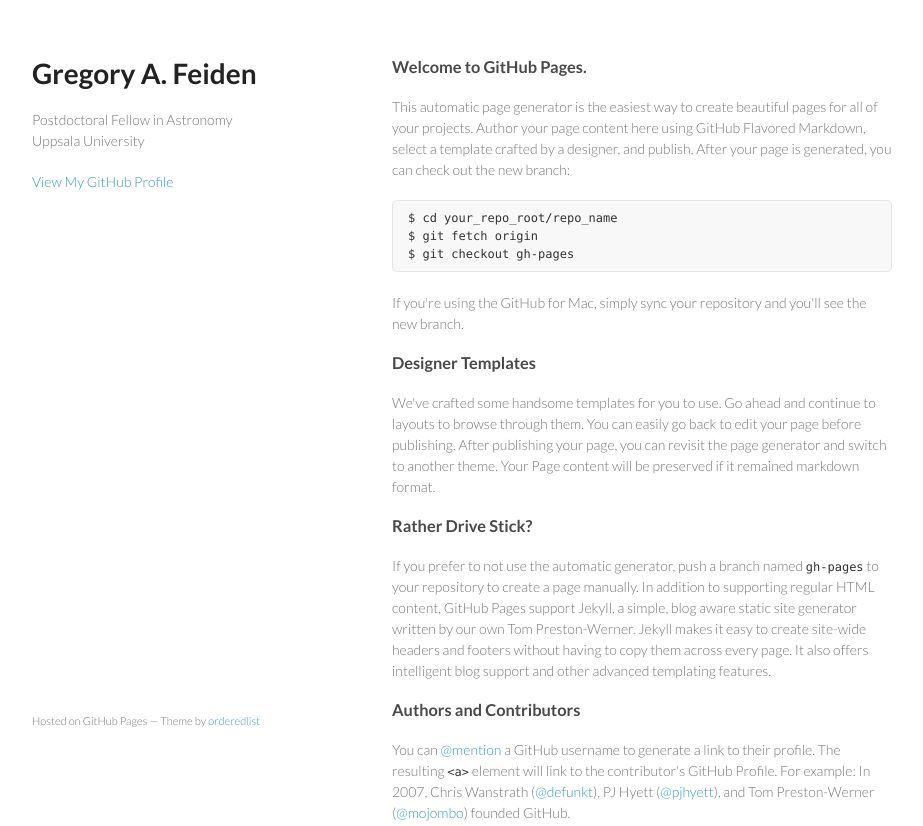
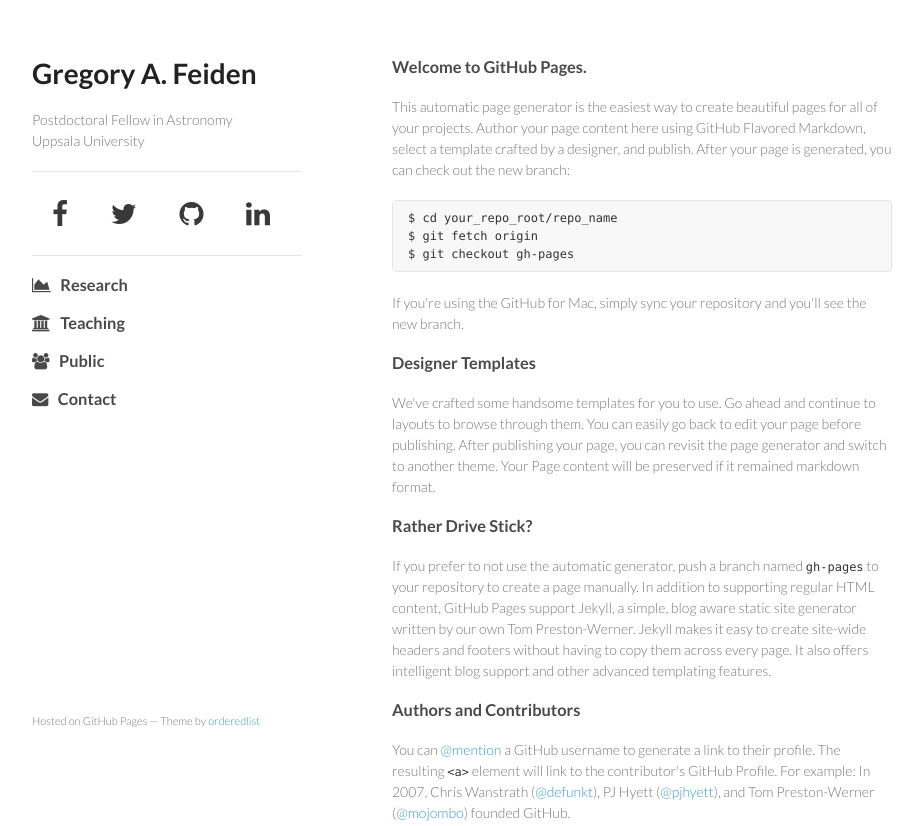
Before and after one commit to gfeiden/gfeiden.github.io, a plain HTML site: page index.html in a window 1280 px wide. Shown: the top 826 px of the page, without its empty margins (178-1101 px from the left). Drawn offline with Linux system fonts and the light colour scheme.

Commit message:
created sidebar

```diff
--- a/index.html
+++ b/index.html
@@ -5,8 +5,9 @@
     <meta http-equiv="X-UA-Compatible" content="chrome=1">
     <title>Homepage of Gregory A. Feiden | Astrophysicist at Uppsala University</title>
 
-    <link rel="stylesheet" href="stylesheets/styles.css">
-    <link rel="stylesheet" href="stylesheets/pygment_trac.css">
+    <link rel="stylesheet" href="stylesheets/styles.css"/>
+    <link rel="stylesheet" href="stylesheets/pygment_trac.css"/>
+    <link href="https://maxcdn.bootstrapcdn.com/font-awesome/4.2.0/css/font-awesome.min.css" rel="stylesheet"/>
     <meta name="viewport" content="width=device-width, initial-scale=1, user-scalable=no">
     <!--[if lt IE 9]>
     <script src="//html5shiv.googlecode.com/svn/trunk/html5.js"></script>
@@ -15,15 +16,25 @@
   <body>
     <div class="wrapper">
       <header>
-        <h1>Gregory A. Feiden</h1>
+        <a href="index.html"><h1>Gregory A. Feiden</h1></a>
         <p>
           Postdoctoral Fellow in Astronomy
           <br/>
           Uppsala University
         </p>
 
-        <p class="view"><a href="https://github.com/gfeiden">View My GitHub Profile</a></p>
+        <hr/>
+        <a class="social" href="https://facebook.com/gafeiden/"><i class="fa fa-facebook"></i></a>
+        <a class="social" href="https://twitter.com/gfeiden/"><i class="fa fa-twitter"></i></a>
+        <a class="social" href="https://github.com/gfeiden/"><i class="fa fa-github"></i></a>
+        <a class="social" href="http://se.linkedin.com/in/gfeiden/"><i class="fa fa-linkedin"></i></a>
+        <br/><br/>
+        <hr/>
 
+        <a href="research.html"><h3><i class="fa fa-area-chart"></i>&nbsp;&nbsp; Research</h3></a>
+        <a href="teach.html"><h3><i class="fa fa-institution"></i>&nbsp;&nbsp; Teaching</h3></a>
+        <a href="public.html"><h3><i class="fa fa-users"></i>&nbsp;&nbsp; Public</h3></a>
+        <a href="contact.html"><h3><i class="fa fa-envelope"></i>&nbsp;&nbsp; Contact</h3></a>
       </header>
       <section>
         <h3>
--- a/stylesheets/styles.css
+++ b/stylesheets/styles.css
@@ -36,6 +36,16 @@ a {
   color:#39c;
   font-weight:400;
   text-decoration:none;
+}
+
+a.social{
+  color: #393939;
+  font-size: 28px;
+  padding: 20px;
+}
+
+a.social:hover {
+  color: #39c;
 }
 
 a small {
```
